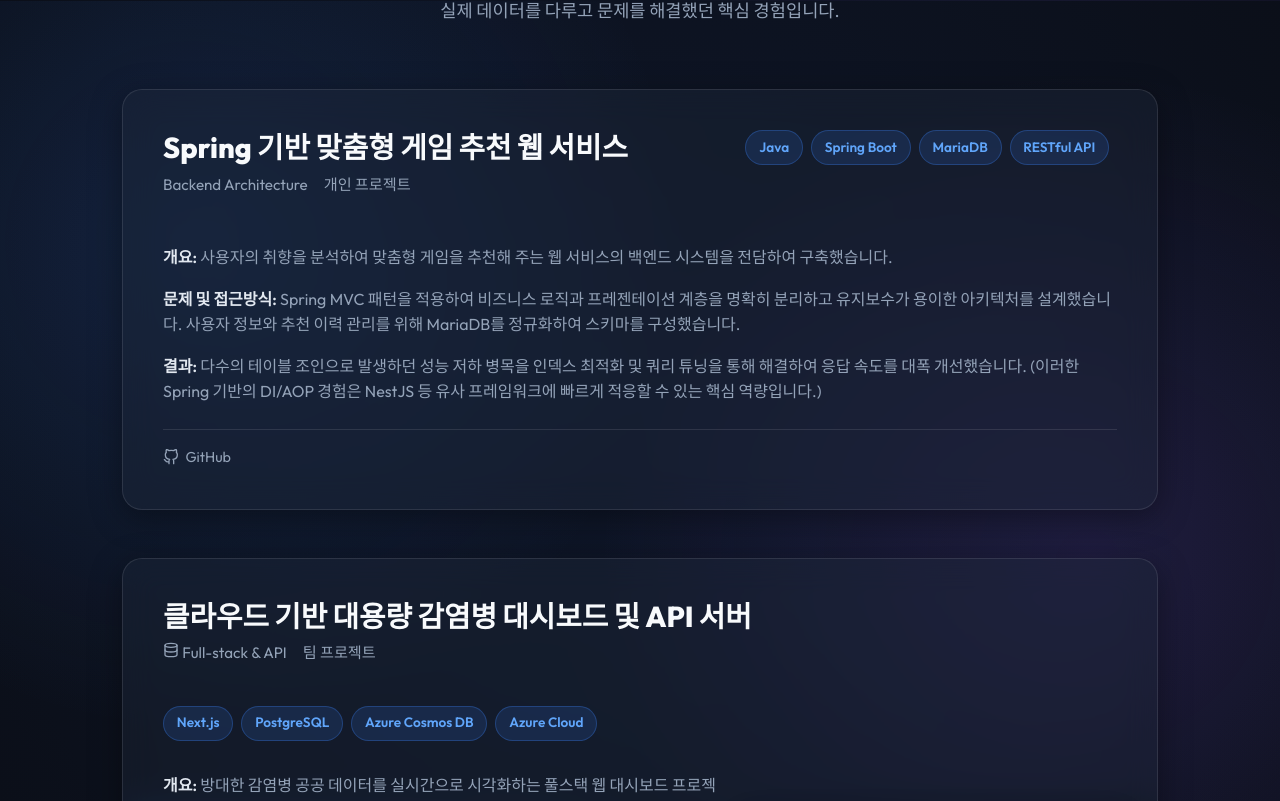
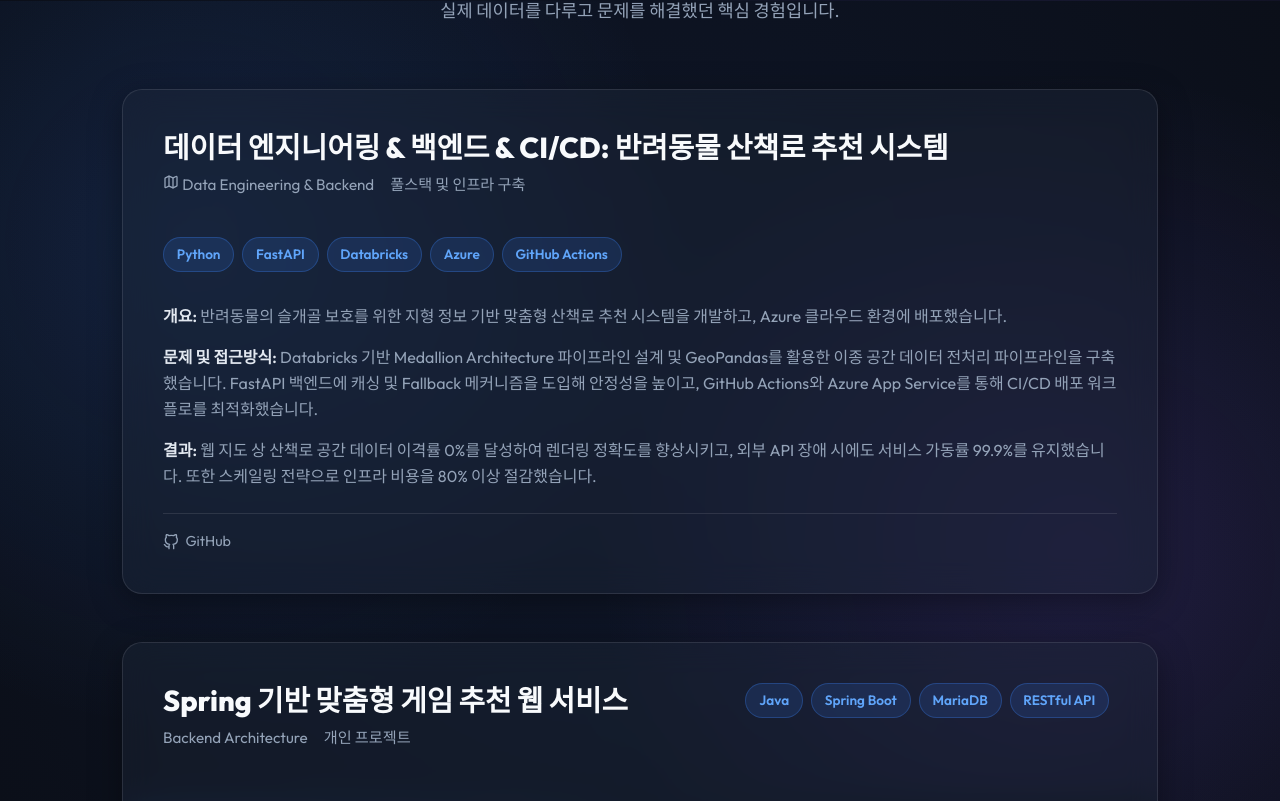
Before and after one commit to yourkik/Portfolio, a React (Vite) app: page /backend in a window 1280 px wide. Shown: the part 1599-2400 px from the top of the page. Built offline with nearby package versions, Linux system fonts and the light colour scheme; a web font is replaced by a local one.

Commit message:
add pet-walk recommendation
반려견 산책로 추천 프로젝트 내용 추가

```diff
--- a/src/dataBE.js
+++ b/src/dataBE.js
@@ -3,6 +3,8 @@
 import ecommerce from './assets/Retention Cohort.png';
 import synthetic from './assets/syntheticResult.png';
 import diseaseDashboard from './assets/disease-dashboard.png';
+// TODO: 반려동물 산책로 추천 시스템 이미지 추가
+// import petRouteSystem from './assets/pet-route-system.png';
 
 export const portfolioData = {
   hero: {
@@ -46,6 +48,22 @@
     }
   ],
   projects: [
+    {
+      id: "pet-walking-route",
+      title: "데이터 엔지니어링 & 백엔드 & CI/CD: 반려동물 산책로 추천 시스템",
+      meta: [
+        { iconName: "Map", text: "Data Engineering & Backend" },
+        { text: "풀스택 및 인프라 구축" }
+      ],
+      tags: ["Python", "FastAPI", "Databricks", "Azure", "GitHub Actions"],
+      overview: "반려동물의 슬개골 보호를 위한 지형 정보 기반 맞춤형 산책로 추천 시스템을 개발하고, Azure 클라우드 환경에 배포했습니다.",
+      approach: "Databricks 기반 Medallion Architecture 파이프라인 설계 및 GeoPandas를 활용한 이종 공간 데이터 전처리 파이프라인을 구축했습니다. FastAPI 백엔드에 캐싱 및 Fallback 메커니즘을 도입해 안정성을 높이고, GitHub Actions와 Azure App Service를 통해 CI/CD 배포 워크플로를 최적화했습니다.",
+      result: "웹 지도 상 산책로 공간 데이터 이격률 0%를 달성하여 렌더링 정확도를 향상시키고, 외부 API 장애 시에도 서비스 가동률 99.9%를 유지했습니다. 또한 스케일링 전략으로 인프라 비용을 80% 이상 절감했습니다.",
+      image: null, // 추후 petRouteSystem 으로 변경
+      links: [
+        { title: "GitHub", url: "https://github.com/yourkik", iconName: "github" }
+      ]
+    },
     {
       id: "game-recommendation",
       title: "Spring 기반 맞춤형 게임 추천 웹 서비스",
--- a/src/dataDE.js
+++ b/src/dataDE.js
@@ -3,6 +3,7 @@
 import ecommerce from './assets/Retention Cohort.png';
 import synthetic from './assets/syntheticResult.png';
 import diseaseDashboard from './assets/disease-dashboard.png';
+import petRouteSystem from './assets/pet-walk.png';
 
 export const portfolioData = {
   hero: {
@@ -46,6 +47,22 @@
     }
   ],
   projects: [
+    {
+      id: "pet-walking-route",
+      title: "데이터 엔지니어링 & 백엔드 & CI/CD: 반려동물 산책로 추천 시스템",
+      meta: [
+        { iconName: "Map", text: "Data Engineering & Backend" },
+        { text: "팀 프로젝트" }
+      ],
+      tags: ["FastAPI", "Databricks", "Azure Blob Storage·PostgreSQL", "GitHub Actions", "Delta Lake","Medallion Architecture"],
+      overview: "반려동물의 슬개골 보호를 위한 지형 정보 기반 맞춤형 산책로 추천 시스템을 개발하고, Azure 클라우드 환경에 배포했습니다.",
+      approach: "Databricks 기반 Medallion Architecture 파이프라인 설계 및 GeoPandas를 활용한 이종 공간 데이터 전처리 파이프라인을 구축했습니다. FastAPI 백엔드에 캐싱 및 Fallback 메커니즘을 도입해 안정성을 높이고, GitHub Actions와 Azure App Service를 통해 CI/CD 배포 워크플로를 최적화했습니다.",
+      result: "웹 지도 상 산책로 공간 데이터 이격률 0%를 달성하여 렌더링 정확도를 향상시키고, 외부 API 장애 시에도 서비스 가동률 99.9%를 유지했습니다. 또한 스케일링 전략으로 인프라 비용을 80% 이상 절감했습니다.",
+      image: petRouteSystem,
+      links: [
+        { title: "GitHub", url: "https://github.com/yourkik", iconName: "github" }
+      ]
+    },
     {
       id: "disease-dashboard",
       title: "AI 통합 감염병 조기 경보 대시보드",
```
Also changed, not shown: 1 other file (tests, documents, lock files or other folders).
